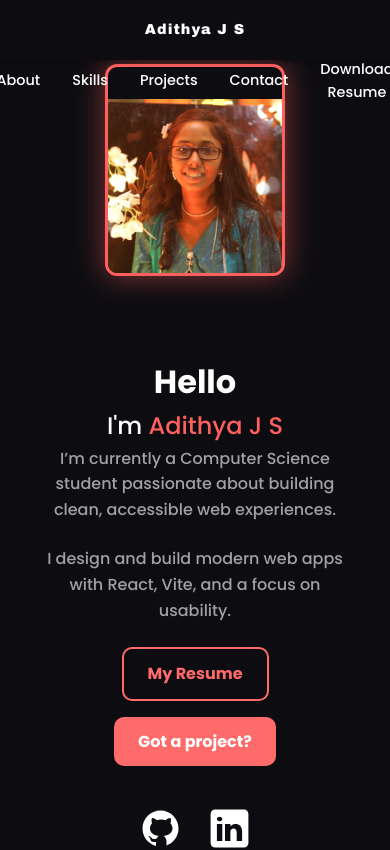
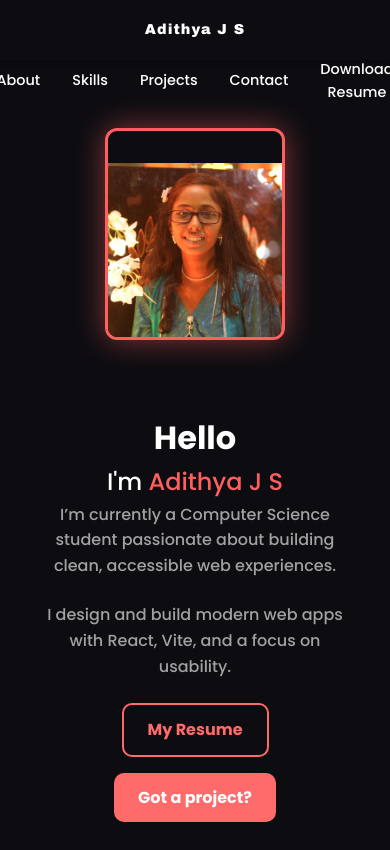
Before and after one commit to adithyajs22/portfolio, a React (Vite) app: page / in a window 390 px wide. Shown: the top 850 px of the page. Built offline with nearby package versions, Linux system fonts and the light colour scheme.

Commit message:
mobilenav

```diff
--- a/src/components/HomeSection/HomeSection.css
+++ b/src/components/HomeSection/HomeSection.css
@@ -138,7 +138,7 @@
 @media (max-width: 768px) {
   .hero {
     flex-direction: column;
-    padding: 2rem 1rem;
+     padding-top: 6rem;
     text-align: center;
     width: 100%;
     overflow-x: hidden;
@@ -154,11 +154,12 @@
     width: 180px;
     border-radius: 12px;
     padding-top: 2rem;
+    padding-bottom: 0rem;
   }
 
   .hero-content {
     align-items: center;
-    padding: 1rem;
+    padding: .5rem;
   }
 
   .hero-content h1 {
```
